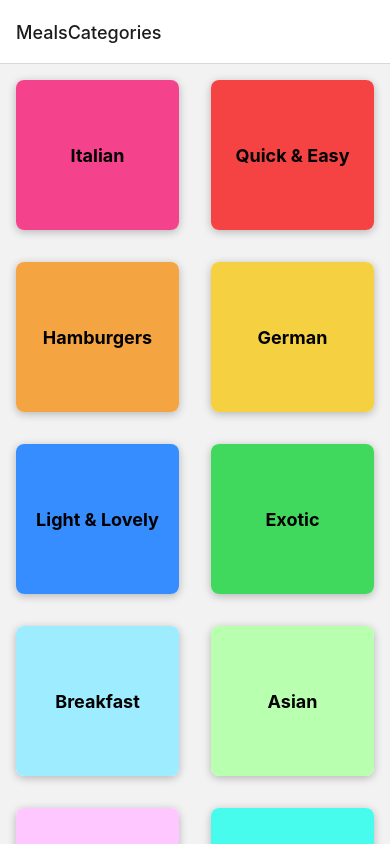
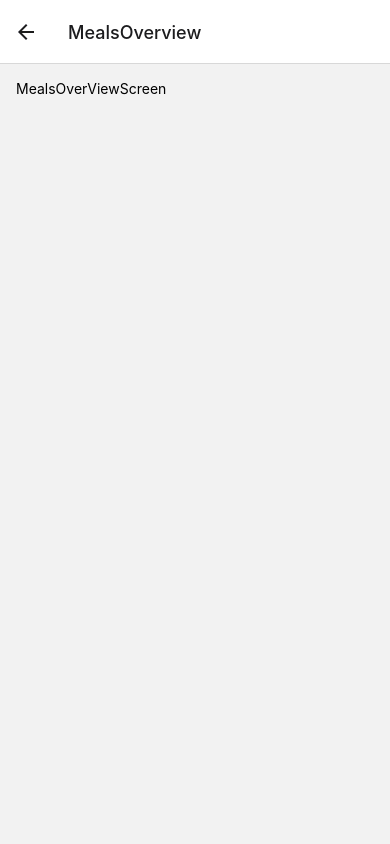
Before and after one commit to tamazs/react-native-meals, a React Native app: screen /MealsOverview in a window 390 px wide. Built offline with nearby package versions, Linux system fonts and the light colour scheme.

Commit message:
nav implementing

```diff
--- a/App.js
+++ b/App.js
@@ -4,6 +4,7 @@
 import { createNativeStackNavigator } from '@react-navigation/native-stack';
 
 import CategoriesScreen from './screens/CategoriesScreen';
+import MealsOverViewScreen from './screens/MealsOverViewScreen';
 
 const Stack = createNativeStackNavigator();
 
@@ -14,6 +15,7 @@
       <NavigationContainer>
         <Stack.Navigator>
           <Stack.Screen name="MealsCategories" component={CategoriesScreen} />
+          <Stack.Screen name="MealsOverview" component={MealsOverViewScreen} />
         </Stack.Navigator>
       </NavigationContainer>
     </>
--- a/components/CategoryGridTile.js
+++ b/components/CategoryGridTile.js
@@ -1,9 +1,9 @@
 import { View, Pressable, Text, StyleSheet, Platform } from "react-native";
 
-function CategoryGridTile({ title, color }) {
+function CategoryGridTile({ title, color, onPress }) {
     return (
         <View style={styles.gridItem}>
-            <Pressable android_ripple={{ color: '#ccc' }} style={({ pressed }) => [styles.button, pressed ? styles.buttonPressed : null]}>
+            <Pressable onPress={onPress} android_ripple={{ color: '#ccc' }} style={({ pressed }) => [styles.button, pressed ? styles.buttonPressed : null]}>
                 <View style={[styles.innerContainer, , { backgroundColor: color }]}>
                     <Text style={styles.title}>{title}</Text>
                 </View>
--- a/screens/CategoriesScreen.js
+++ b/screens/CategoriesScreen.js
@@ -3,13 +3,19 @@
 import { CATEGORIES } from "../data/dummy-data";
 import CategoryGridTile from "../components/CategoryGridTile";
 
-function renderCategoryItem(itemData) {
-    return <CategoryGridTile title={itemData.item.title} color={itemData.item.color} />;
-}
 
-function CategoriesScreen() {
+
+function CategoriesScreen({ navigation }) {
+    function renderCategoryItem(itemData) {
+        function pressHandler() {
+            navigation.navigate('MealsOverview')
+        }
+
+        return <CategoryGridTile title={itemData.item.title} color={itemData.item.color} onPress={pressHandler} />;
+    }
+
     return (
-        <FlatList data={CATEGORIES} keyExtractor={(item) => item.id} renderItem={renderCategoryItem} numColumns={2}/>
+        <FlatList data={CATEGORIES} keyExtractor={(item) => item.id} renderItem={renderCategoryItem} numColumns={2} />
     )
 }
 
--- /dev/null
+++ b/screens/MealsOverViewScreen.js
@@ -0,0 +1,20 @@
+import { View, Text, StyleSheet } from "react-native";
+
+import { MEALS } from "../data/dummy-data";
+
+function MealsOverViewScreen() {
+    return (
+        <View style={styles.container}>
+            <Text>MealsOverViewScreen</Text>
+        </View>
+    )
+}
+
+export default MealsOverViewScreen;
+
+const styles = StyleSheet.create({
+    container: {
+        flex:1,
+        padding: 16
+    }
+})
```
